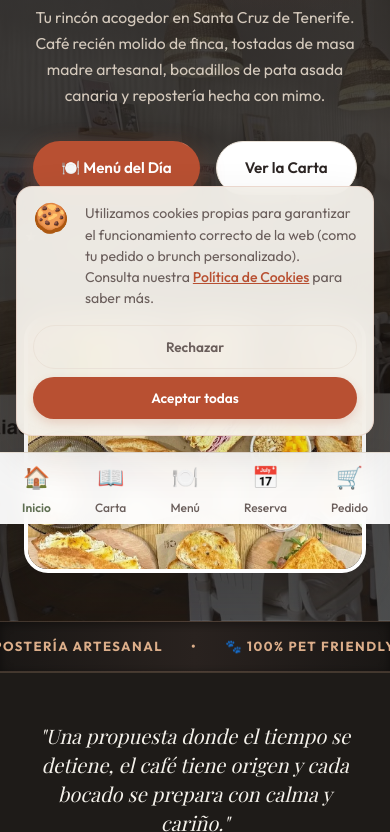
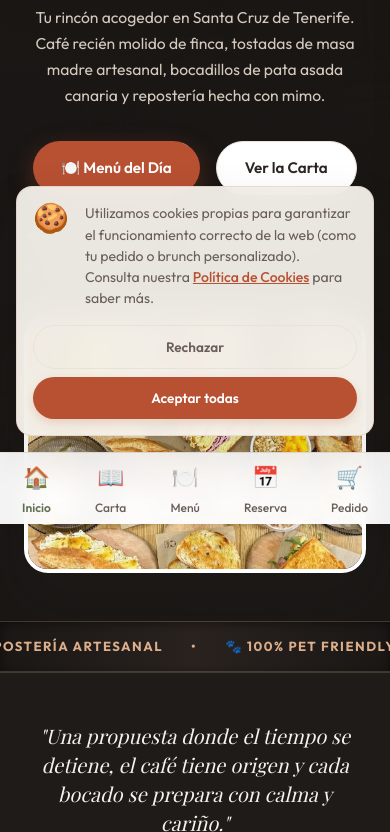
Before and after one commit to jorgemaia2525/maiaespresso, a website: page index.html in a window 390 px wide. Shown: the part 320-1152 px from the top of the page. Drawn offline with nearby package versions, Linux system fonts and the light colour scheme; no server answers; a web font is replaced by a local one.

Commit message:
Optimizacion de fondo Hero con capas de superposicion en cascada para legibilidad movil y desplazamiento suave en ordenador v27

```diff
--- a/index.css
+++ b/index.css
@@ -319,14 +319,42 @@ button, input, select, textarea {
   padding-top: 140px;
   padding-bottom: 90px;
   position: relative;
-  background-color: #1E1B18;
-  background-image: linear-gradient(135deg, rgba(24, 21, 19, 0.86) 0%, rgba(24, 21, 19, 0.75) 100%), url('assets/06.jpg');
-  background-size: cover;
-  background-position: center center;
-  background-repeat: no-repeat;
-  background-attachment: fixed;
+  background-color: #1A1715;
   overflow: hidden;
   color: #F5F2EB;
+}
+
+.hero::before {
+  content: '';
+  position: absolute;
+  inset: 0;
+  background-image: url('assets/06.jpg');
+  background-size: cover;
+  background-position: center 35%;
+  background-repeat: no-repeat;
+  opacity: 0.22;
+  filter: contrast(1.05) brightness(0.9);
+  z-index: 1;
+  pointer-events: none;
+}
+
+.hero::after {
+  content: '';
+  position: absolute;
+  inset: 0;
+  background: linear-gradient(
+    180deg,
+    rgba(24, 21, 19, 0.78) 0%,
+    rgba(24, 21, 19, 0.88) 60%,
+    rgba(24, 21, 19, 0.98) 100%
+  );
+  z-index: 2;
+  pointer-events: none;
+}
+
+.hero .container {
+  position: relative;
+  z-index: 3;
 }
 
 .hero .hero-title {
@@ -2257,10 +2285,18 @@ textarea.form-control {
   .hero {
     padding-top: 100px;
     padding-bottom: 48px;
-    background-attachment: scroll !important;
-    background-size: cover !important;
-    background-position: center center !important;
-    background-repeat: no-repeat !important;
+  }
+  .hero::before {
+    opacity: 0.14 !important;
+    background-position: center top !important;
+  }
+  .hero::after {
+    background: linear-gradient(
+      180deg,
+      rgba(24, 21, 19, 0.88) 0%,
+      rgba(24, 21, 19, 0.94) 70%,
+      #1A1715 100%
+    ) !important;
   }
   .hero-title {
     font-size: 2.5rem;
--- a/index.html
+++ b/index.html
@@ -18,7 +18,7 @@
   </script>
 
   <!-- Main Stylesheet -->
-  <link rel="stylesheet" href="index.css?v=v20260811_v26">
+  <link rel="stylesheet" href="index.css?v=v20260811_v27">
 </head>
 <body>
 
@@ -1615,6 +1615,6 @@
   <script defer src="/_vercel/insights/script.js"></script>
 
   <!-- Main JavaScript File -->
-  <script src="app.js?v=v20260811_v26"></script>
+  <script src="app.js?v=v20260811_v27"></script>
 </body>
 </html>
```
